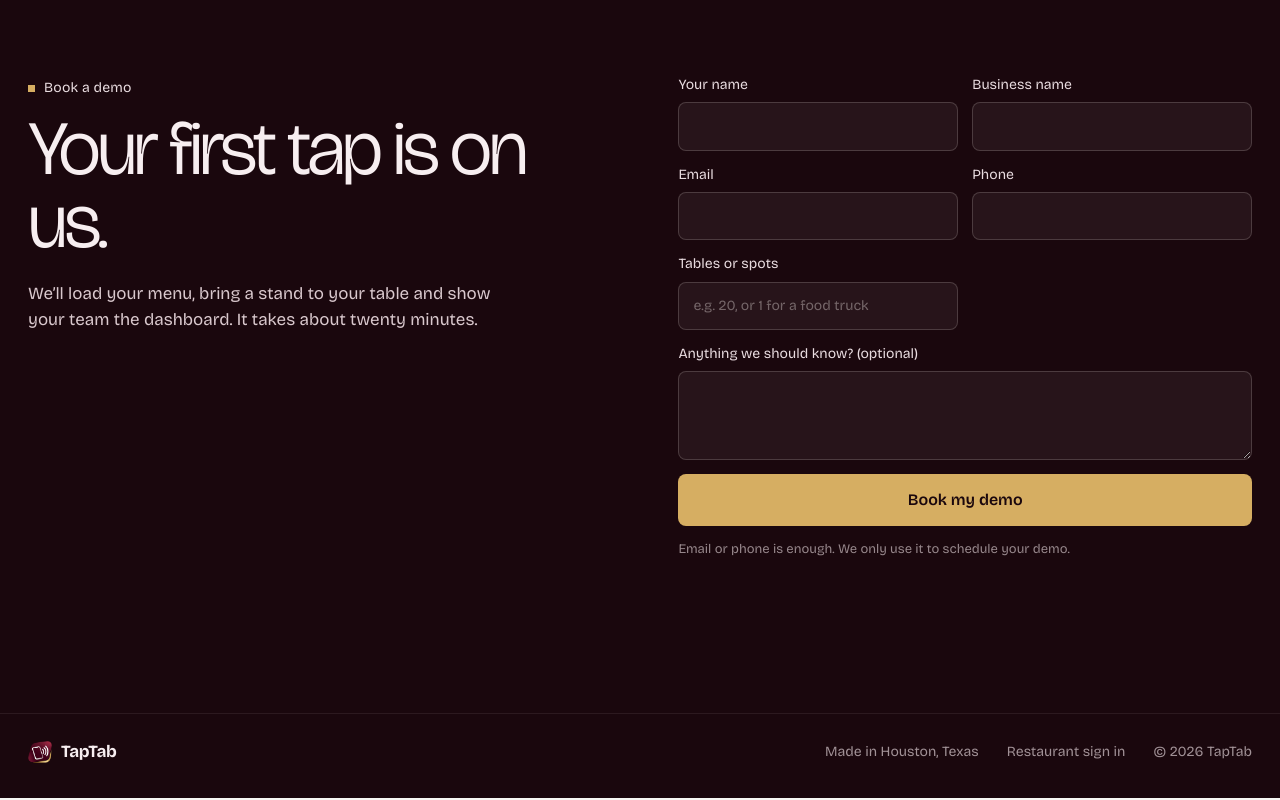
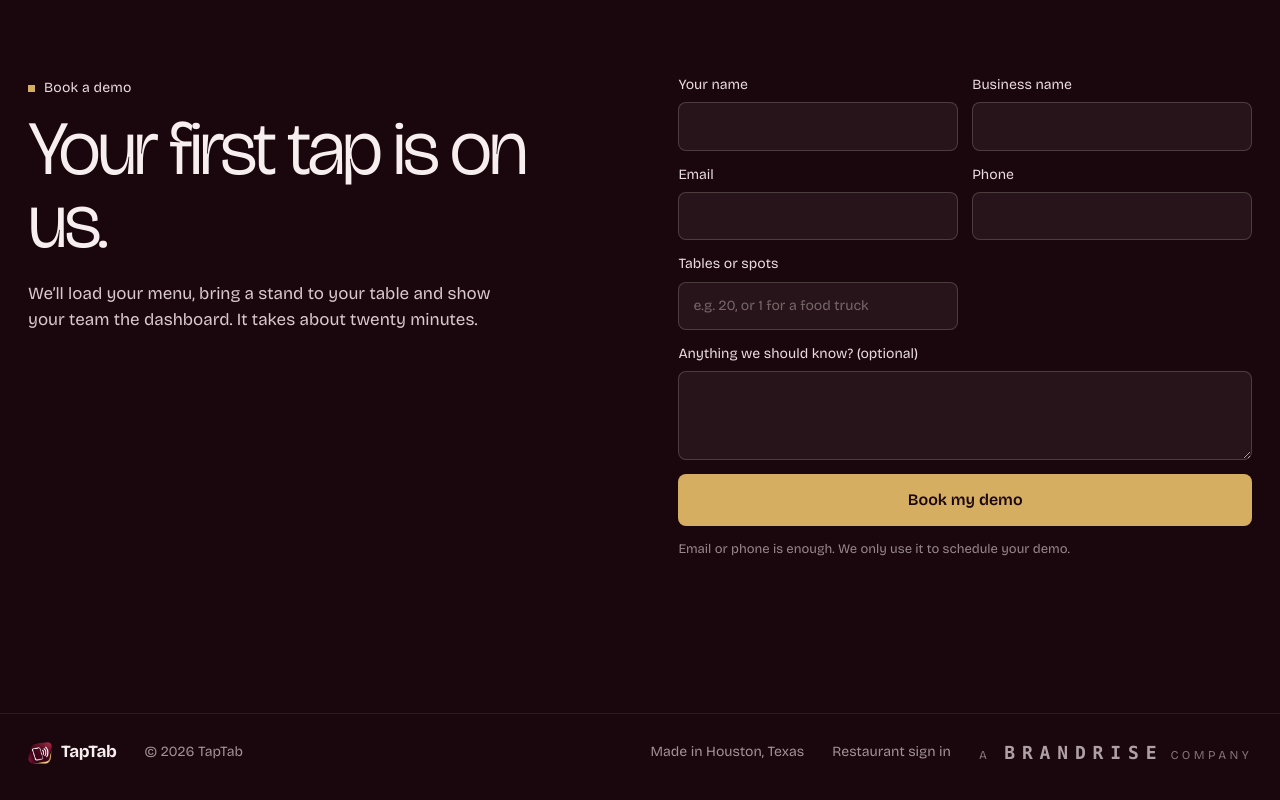
Before and after one commit to ranasaq71/taptab, a Next.js app: page / in a window 1280 px wide. Shown: the part 6833-7633 px from the top of the page. Built offline with nearby package versions, Linux system fonts and the light colour scheme.

Commit message:
Footer: A Brandrise company
Co-Authored-By: Claude Opus 5.5 <noreply@anthropic.com>
Claude-Session: https://claude.ai/code/session_0163Vwqvn22FPWjH1AF7Z4W3

```diff
--- a/src/app/landing.css
+++ b/src/app/landing.css
@@ -224,7 +224,12 @@
 
 /* ---------- Footer ---------- */
 .lp-foot { display: flex; flex-wrap: wrap; gap: 14px 28px; align-items: center; padding: 26px 28px 34px; background: var(--wine); color: rgba(233,220,224,.65); font-size: 14px; border-top: 1px solid rgba(245,237,234,.08); }
-.lp-foot .lp-brand { margin-right: auto; font-size: 17px; }
+.lp-foot .lp-brand { font-size: 17px; }
+.lp-foot .lp-copy { margin-right: auto; }
+.lp .lp-parent { display: inline-flex; align-items: baseline; gap: 14px; color: rgba(233,220,224,.5); }
+.lp-parent-a { font-size: 12px; letter-spacing: .28em; text-transform: uppercase; }
+.lp-parent b { font-family: ui-monospace, "SF Mono", Menlo, Consolas, monospace; font-weight: 700; font-size: 18px; letter-spacing: .38em; margin-right: -.38em; color: rgba(233,220,224,.72); }
+.lp .lp-parent:hover b { color: var(--gold-2); }
 .lp-brand.small img { width: 24px; }
 .lp-foot a:hover { color: var(--gold-2); }
 
--- a/src/app/page.tsx
+++ b/src/app/page.tsx
@@ -106,9 +106,12 @@ export default function Home() {
 
       <footer className="lp-foot">
         <span className="lp-brand small"><img src="/brand/taptab-icon.png" alt="" width={24} height={22} /><span>TapTab</span></span>
+        <span className="lp-copy">© {new Date().getFullYear()} TapTab</span>
         <span>Made in Houston, Texas</span>
         <a href="/login">Restaurant sign in</a>
-        <span>© {new Date().getFullYear()} TapTab</span>
+        <a href="https://brandrise.us" className="lp-parent" target="_blank" rel="noopener">
+          <span className="lp-parent-a">A</span><b>BRANDRISE</b><span className="lp-parent-a">COMPANY</span>
+        </a>
       </footer>
     </div>
   );
```
